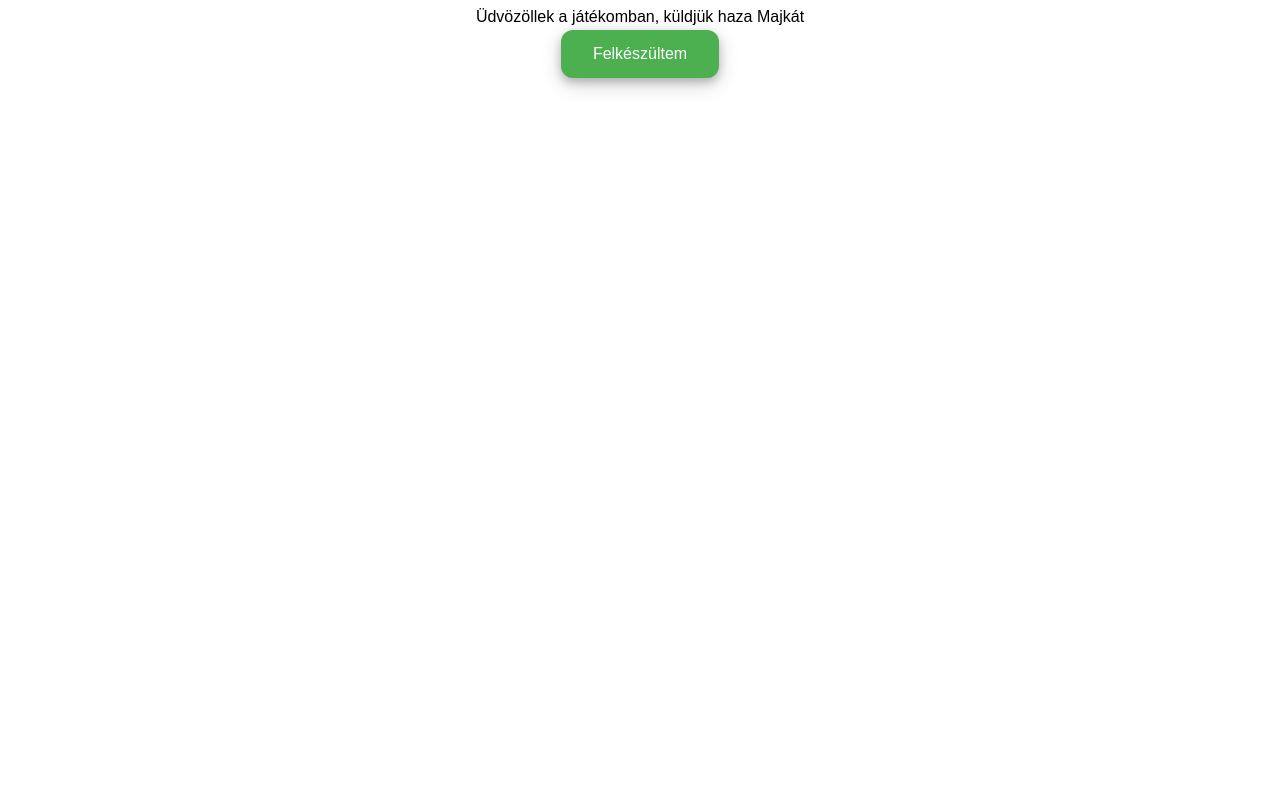
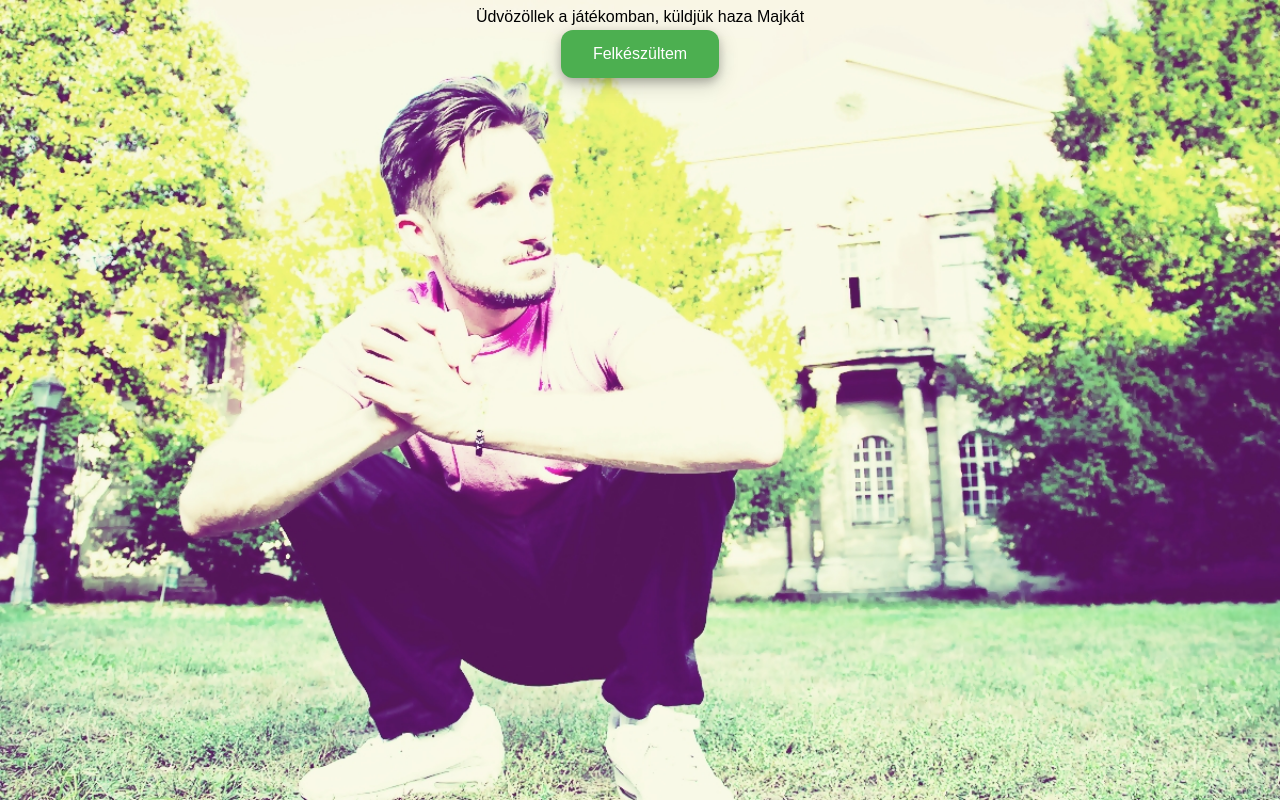
Before and after one commit to komorkaa/tictactoe, a plain HTML site: page index.html in a window 1280 px wide. Drawn offline with Linux system fonts and the light colour scheme.

Commit message:
Update style.css

```diff
--- a/style.css
+++ b/style.css
@@ -1,6 +1,9 @@
 body {
     font-family: Arial, sans-serif;
     text-align: center;
+    background-image: url('background.jpg'); /* A kép útvonala */
+    background-size: cover; /* A kép mérete töltse ki a teljes háttérteret */
+    background-repeat: no-repeat; /* A kép ne ismétlődjön meg */
 }
 
 #board {
```
